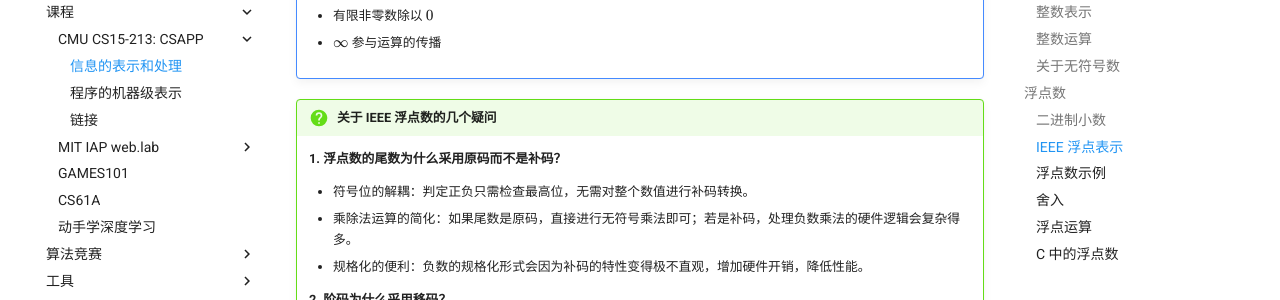
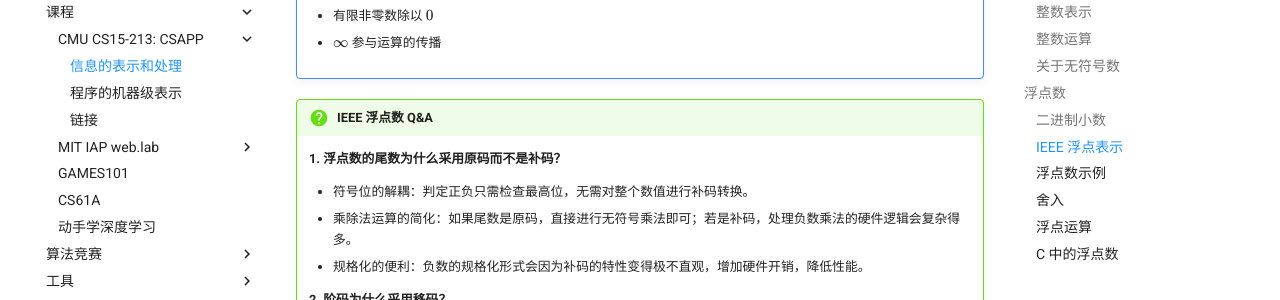
Before and after one commit to kas030/mkdocs-blog, an MkDocs documentation site: the page built from blog/docs/courses/cmu-cs15-213-csapp/representing-information.md, in a window 1280 px wide and 900 px high, scrolled down 11504 px. Shown: the part 150-450 px from the top of the window. Built offline with MkDocs 1.6.1 and Material for MkDocs 9.7.7, drawn with Linux system fonts in a browser that asks for light colours; comment, search, counter and statistics services are not loaded; some of the changed lines change nothing that is shown.

Commit message:
docs(courses): update admonition types in representing-information

```diff
--- a/blog/docs/courses/cmu-cs15-213-csapp/representing-information.md
+++ b/blog/docs/courses/cmu-cs15-213-csapp/representing-information.md
@@ -25,7 +25,7 @@
 | long double | -           | 10/12 | -           | 10/16  |
 | pointer     | 4           | 4     | 8           | 8      |
 
-!!! tip "long double 的表示"
+!!! note "long double 的表示"
 
     在 x86 体系中，`long double` 用 10 字节表示，但由于字节对齐的原因，实际会占 12 或 16 字节。
 
@@ -38,7 +38,7 @@
 - 32 位：字大小 4 byte，字长 32 bit
 - 64 位：字大小 8 byte，字长 64 bit
 
-!!! tip "x86 架构下的字"
+!!! info "x86 架构下的字"
 
     为了保持兼容性，在 Intel 术语中，字始终定义为 16 位。
 
@@ -428,7 +428,7 @@
         - 任何与 NaN 的有序比较（`<, <=, >, >=, ==`）结果都为 `false`，NaN 不等于任何值，**包括它自身**
         - 不等比较的结果始终是 `true`。如果 `x != x` 成立，则 `x` 一定是 NaN
 
-!!! question "关于 IEEE 浮点数的几个疑问"
+!!! question "IEEE 浮点数 Q&A"
 
     **1. 浮点数的尾数为什么采用原码而不是补码？**
 
@@ -566,7 +566,7 @@
 
     </div>
 
-!!! tip "IEEE 754 「向偶数舍入」判定条件"
+!!! note "IEEE 754 「向偶数舍入」判定条件"
 
     在进行浮点数加减法（对阶）或乘法运算时，结果往往会超出原有的尾数长度。为了保证正确舍入，计算机会在内部多保留这三位附加位（Extra bits）：
 
@@ -576,7 +576,7 @@
 
     当 G、R、S 分别等于 1、0、0 时，说明刚好处于中间值（Tie）。
 
-!!! warning "关于舍入位"
+!!! info "关于舍入位"
 
     注意，舍入位在不同语境中可能有不同含义。
 
@@ -596,7 +596,7 @@
 ![img](cmu-cs15-213-csappp-assets/img/ieee-exp-alignment.png){ width="400" }
 {.center-img}
 
-!!! tip "左规和右规"
+!!! note "左规和右规"
 
     - 左规（Left Normalization）：当运算结果的尾数绝对值小于 $1$ 时进行，尾数向左移，阶码减小。
     - 右规（Right Normalization）：当运算结果发生尾数溢出时进行，尾数向右移，阶码增大。右规时，移出的末位通常会进入 G、R、S位，以便后续进行精确的舍入处理。
```
